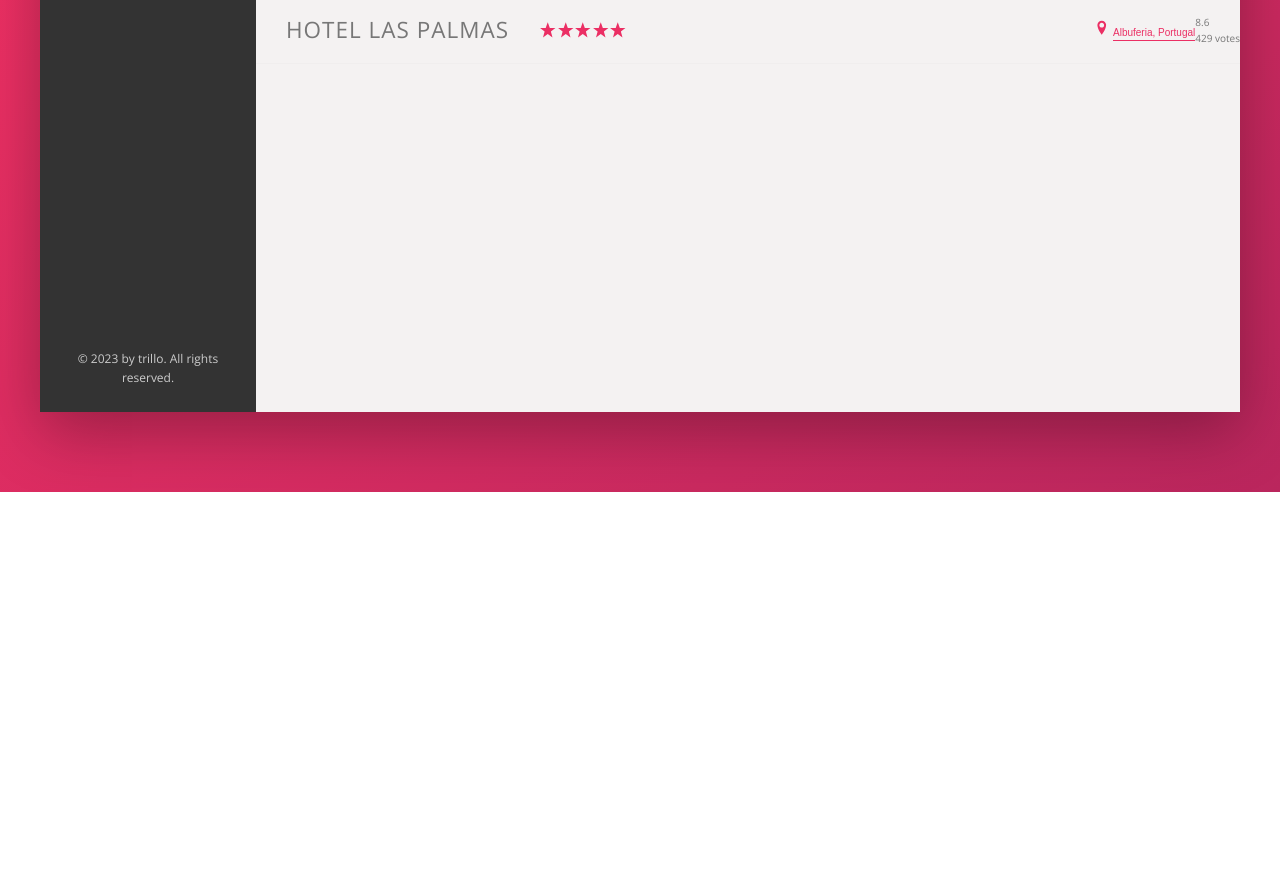
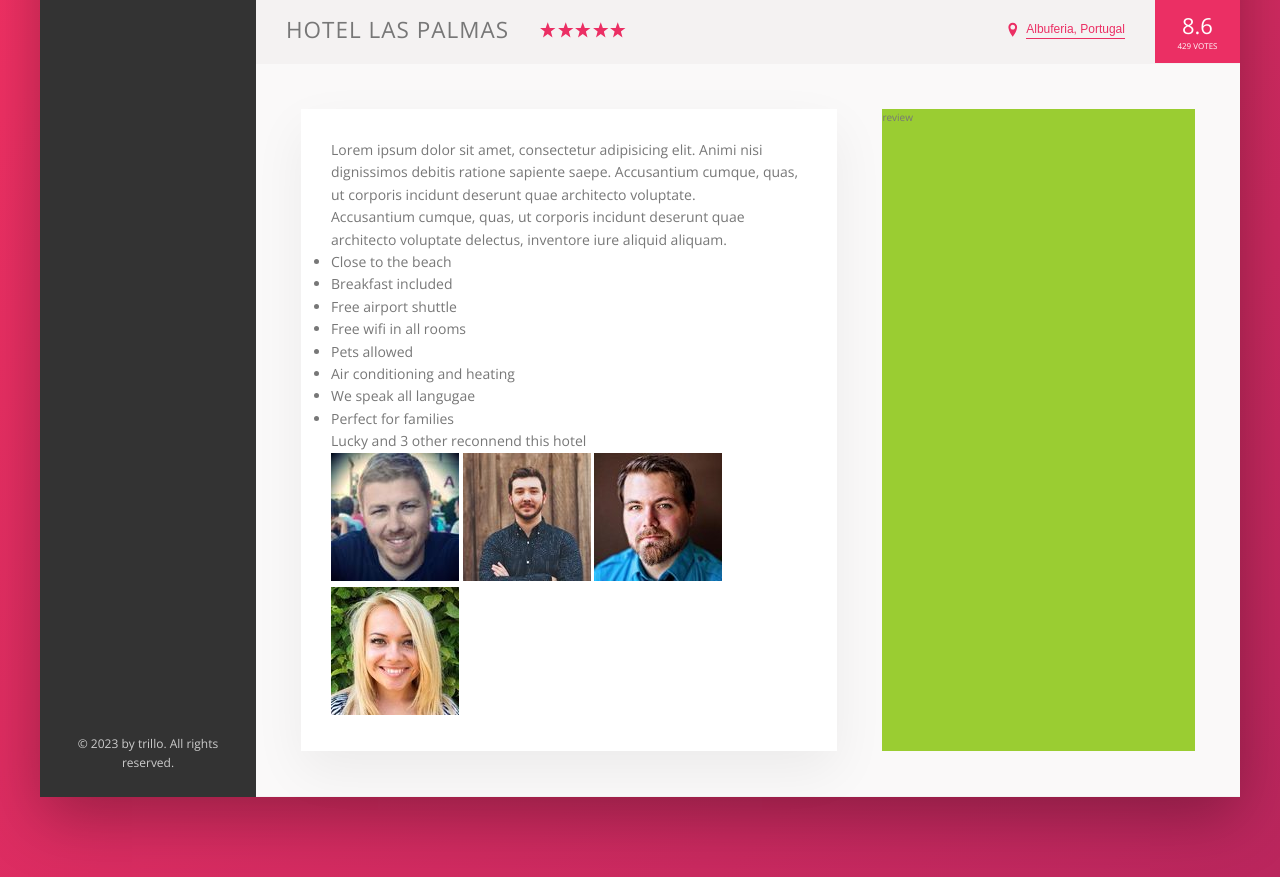
Before and after one commit to ZeeshanRevnix/trillo, a website: page index.html in a window 1280 px wide. Shown: the part 538-1415 px from the top of the page. Before the commit the page ends 1030 px from the top, so only its background shows below. Drawn offline with nearby package versions, Linux system fonts and the light colour scheme.

Commit message:
code push

```diff
--- a/index.html
+++ b/index.html
@@ -1,27 +1,31 @@
 <!DOCTYPE html>
 <html lang="en">
+  <head>
+    <meta charset="UTF-8" />
+    <meta name="viewport" content="width=device-width, initial-scale=1.0" />
 
-<head>
-    <meta charset="UTF-8">
-    <meta name="viewport" content="width=device-width, initial-scale=1.0">
+    <link
+      href="https://fonts.googleapis.com/css?family=Open+Sans:300 400 600"
+      rel="stylesheet"
+    />
 
+    <link rel="stylesheet" href="css/style.css" />
 
-    <link href="https://fonts.googleapis.com/css?family=Open+Sans:300 400 600" rel="stylesheet">
+    <link rel="shortcut icon" href="img/favicon.png" type="image/png" />
 
-    <link rel="stylesheet" href="css/style.css">
-
-    <link rel="shortcut icon" href="img/favicon.png" type="image/png">
-
-    <title>trillo &mdash; Your all-in-one booking app </title>
+    <title>trillo &mdash; Your all-in-one booking app</title>
   </head>
 
   <body>
-
     <div class="container">
       <header class="header">
-            <img src="img/logo.png" alt="trillo logo" class="logo">
+        <img src="img/logo.png" alt="trillo logo" class="logo" />
         <from action="# " class="search">
-                <input type="text" class="search__input" placeholder="Search hotels">
+          <input
+            type="text"
+            class="search__input"
+            placeholder="Search hotels"
+          />
           <button class="search__button">
             <svg class="search__icon">
               <use xlink:href="img/sprite.svg#icon-magnifying-glass"></use>
@@ -41,13 +45,15 @@
               <use xlink:href="img/sprite.svg#icon-chat"></use>
             </svg>
             <span class="user-nav__notification">13</span>
-
           </div>
           <div class="user-nav__user">
-                    <img src="img/user.jpg" alt="user photo" class="user-nav__user-photo">
+            <img
+              src="img/user.jpg"
+              alt="user photo"
+              class="user-nav__user-photo"
+            />
             <span class="user-nav__user-name">Zeeshan</span>
           </div>
-
         </nav>
       </header>
       <div class="content">
@@ -91,28 +97,35 @@
             </li>
           </ul>
 
-                <div class="legal">
-                    &copy; 2023 by trillo. All rights reserved.
-                </div>
+          <div class="legal">&copy; 2023 by trillo. All rights reserved.</div>
         </nav>
 
         <main class="hotel-view">
           <div class="gallery">
-
             <figure class="gallery__item">
-                        <img src="img/hotel-1.jpg" alt="photo of hotel 1" class="gallery__photo">
+              <img
+                src="img/hotel-1.jpg"
+                alt="photo of hotel 1"
+                class="gallery__photo"
+              />
             </figure>
             <figure class="gallery__item">
-                        <img src="img/hotel-2.jpg" alt="photo of hotel 2" class="gallery__photo">
+              <img
+                src="img/hotel-2.jpg"
+                alt="photo of hotel 2"
+                class="gallery__photo"
+              />
             </figure>
             <figure class="gallery__item">
-                        <img src="img/hotel-3.jpg" alt="photo of hotel 3" class="gallery__photo">
+              <img
+                src="img/hotel-3.jpg"
+                alt="photo of hotel 3"
+                class="gallery__photo"
+              />
             </figure>
           </div>
           <div class="overview">
-                    <h1 class="overview__heading">
-                        Hotel Las Palmas
-                    </h1>
+            <h1 class="overview__heading">Hotel Las Palmas</h1>
             <!-- stars -->
             <div class="overview__stars">
               <svg class="overview__icon-star">
@@ -139,19 +152,68 @@
               <svg class="overview__icon-location">
                 <use xlink:href="img/sprite.svg#icon-location-pin"></use>
               </svg>
-                        <button class="btn-inline">
-                            Albuferia, Portugal
-                        </button>
+              <button class="btn-inline">Albuferia, Portugal</button>
             </div>
             <div class="overview__rating">
               <div class="overview__rating-average">8.6</div>
               <div class="overview__rating-count">429 votes</div>
             </div>
           </div>
+          <!-- DETAILS -->
+          <div class="detail">
+            <div class="description">
+              <p class="paragraph">
+                Lorem ipsum dolor sit amet, consectetur adipisicing elit. Animi
+                nisi dignissimos debitis ratione sapiente saepe. Accusantium
+                cumque, quas, ut corporis incidunt deserunt quae architecto
+                voluptate.
+              </p>
+              <p class="paragraph">
+                Accusantium cumque, quas, ut corporis incidunt deserunt quae
+                architecto voluptate delectus, inventore iure aliquid aliquam.
+              </p>
+              <ul class="list">
+                <li class="list__item">Close to the beach</li>
+                <li class="list__item">Breakfast included</li>
+                <li class="list__item">Free airport shuttle</li>
+                <li class="list__item">Free wifi in all rooms</li>
+                <li class="list__item">Pets allowed</li>
+                <li class="list__item">Air conditioning and heating</li>
+                <li class="list__item">We speak all langugae</li>
+                <li class="list__item">Perfect for families</li>
+              </ul>
+              <div class="recommend">
+                <div class="recommend__count">
+                  Lucky and 3 other reconnend this hotel
+                </div>
+              </div>
+              <div class="recommend__firends">
+                <img
+                  src="img/user-3.jpg"
+                  alt="Friend 1"
+                  class="recommend__photo"
+                />
+                <img
+                  src="img/user-4.jpg"
+                  alt="Friend 2"
+                  class="recommend__photo"
+                />
+                <img
+                  src="img/user-5.jpg"
+                  alt="Friend 3"
+                  class="recommend__photo"
+                />
+                <img
+                  src="img/user-6.jpg"
+                  alt="Friend 4"
+                  class="recommend__photo"
+                />
+              </div>
+            </div>
+            <div class="user-reviews">review</div>
+          </div>
         </main>
       </div>
-
     </div>
   </body>
-
 </html>
--- a/package.json
+++ b/package.json
@@ -7,7 +7,6 @@
     "watch:sass": "node-sass sass/main.scss css/style.css -w",
     "devserver": "live-server",
     "start": "npm-run-all --parallel devserver watch:sass",
-
     "compile:sass": "node-sass sass/main.scss css/style.comp.css",
     "prefix:css": "postcss --use autoprefixer -b 'last 10 versions' css/style.comp.css -o css/style.prefix.css",
     "compress:css": "node-sass css/style.prefix.css css/style.css --output-style compressed",
@@ -17,6 +16,7 @@
   "license": "ISC",
   "dependencies": {
     "autoprefixer": "^10.4.16",
+    "live-server": "^1.2.2",
     "node-sass": "^9.0.0",
     "npm-run-all": "^4.1.5",
     "postcss-cli": "^10.1.0"
--- a/sass/_base.scss
+++ b/sass/_base.scss
@@ -1,8 +1,7 @@
-
 :root {
   --color-primary: #eb2f64;
-    --color-primary-light: #FF3366;
-    --color-primary-dark: #BA265D;
+  --color-primary-light: #ff3366;
+  --color-primary-dark: #ba265d;
 
   --color-Grey-light-1: #faf9f9;
   --color-Grey-light-2: #f4f2f2;
@@ -12,7 +11,11 @@
   --color-Grey-dark-1: #333;
   --color-Grey-dark-2: #777;
   --color-Grey-dark-3: #999;
-    --shadow-dark:0 2rem 6rem rgba(0, 0, 0, .3)
+
+  --shadow-dark: 0 2rem 6rem rgba(0, 0, 0, 0.3);
+  --shadow-light: 0 2rem 5rem rgba(0, 0, 0, 0.06);
+
+  --line: 1px solid var(--color-Grey-light-2);
 }
 
 * {
@@ -26,7 +29,6 @@
   box-sizing: inherit;
 }
 
-
 html {
   box-sizing: border-box;
   font-size: 62.5%; //1rem =10px 10px/16px =62.5%
@@ -37,7 +39,11 @@
   font-weight: 400;
   line-height: 1.6;
   color: var(--color-Grey-dark-2);
-    background-image: linear-gradient(to right bottom, var(--color-primary-light), var(--color-primary-dark));
+  background-image: linear-gradient(
+    to right bottom,
+    var(--color-primary-light),
+    var(--color-primary-dark)
+  );
   background-size: cover;
   background-repeat: no-repeat;
 
--- a/sass/_components.scss
+++ b/sass/_components.scss
@@ -1,6 +1,5 @@
 ///////////////////////////////////////////////////////////
 /// LOGO
-
 
 .logo {
   height: 3.25rem;
@@ -15,17 +14,16 @@
   align-items: center;
   justify-content: center;
 
-
   &__input {
     font-family: inherit;
     font-size: inherit;
     background-color: var(--color-Grey-light-2);
     border: none;
     color: inherit;
-        padding: .7rem 2rem;
+    padding: 0.7rem 2rem;
     border-radius: 100px;
     width: 90%;
-        transition: all .2s;
+    transition: all 0.2s;
     margin-right: -3.25rem;
 
     &:focus {
@@ -38,12 +36,10 @@
       font-weight: 100;
       color: var(--color-Grey-light-4);
     }
-
   }
 
-    &__input:focus+&__button {
+  &__input:focus + &__button {
     background-color: var(--color-Grey-light-3);
-
   }
 
   &__button {
@@ -57,7 +53,6 @@
     &:active {
       transform: translateY(2px);
     }
-
   }
 
   &__icon {
@@ -66,7 +61,6 @@
     fill: var(--color-Grey-dark-3);
   }
 }
-
 
 ///////////////////////////////////////////////////////////
 /// User navigation
@@ -77,7 +71,7 @@
   display: flex;
   align-items: center;
 
-    &>* {
+  & > * {
     padding: 0 2rem;
     cursor: pointer;
     height: 100%;
@@ -85,11 +79,9 @@
     align-items: center;
   }
 
-    &>*:hover {
+  & > *:hover {
     background-color: var(--color-Grey-light-2);
   }
-
-
 
   &__icon-box {
     position: relative;
@@ -102,7 +94,7 @@
   }
 
   &__notification {
-        font-size: .8rem;
+    font-size: 0.8rem;
     height: 1.75rem;
     width: 1.75rem;
     border-radius: 50%;
@@ -114,7 +106,6 @@
     display: flex;
     justify-content: center;
     align-items: center;
-
   }
 
   &__user-photo {
@@ -124,10 +115,8 @@
   }
 }
 
-
 ///////////////////////////////////////////////////////////
 /// side NAVIGATION
-
 
 .side-nav {
   font-size: 1.4rem;
@@ -138,7 +127,7 @@
     position: relative;
 
     &:not(:last-child) {
-            margin-bottom: .5rem;
+      margin-bottom: 0.5rem;
     }
   }
 
@@ -151,9 +140,8 @@
     width: 3px;
     background-color: var(--color-primary);
     transform: scaleY(0);
-        transition: transform .2s,
-            width .4s cubic-bezier(1, 0, 0, 1) .2s,
-            background-color .1s;
+    transition: transform 0.2s, width 0.4s cubic-bezier(1, 0, 0, 1) 0.2s,
+      background-color 0.1s;
   }
 
   &__item:hover::before,
@@ -165,7 +153,6 @@
   &__item:active::before {
     background-color: var(--color-primary-light);
   }
-
 
   &__link:link,
   &__link:visited {
@@ -212,7 +199,7 @@
 
 .overview {
   display: flex;
-    border-bottom: 1px solid var(--color-Grey-light-3);
+  border-bottom: var(--line);
   align-items: center;
 
   &__heading {
@@ -235,18 +222,41 @@
     fill: var(--color-primary);
   }
 
-    &__location {}
+  &__location {
+    font-size: 1.2rem;
+    display: flex;
+    vertical-align: center;
+  }
+  &__icon-location {
+    margin-right: 0.5rem;
+  }
+  &__rating {
+    background-color: var(--color-primary);
+    color: #fff;
+    margin-left: 3rem;
+    padding: 0 2.25rem;
+    align-self: stretch;
 
-    &__rating {}
+    display: flex;
+    flex-direction: column;
+    align-items: center;
+    justify-content: center;
+  }
 
-    &__rating-count {}
+  &__rating-average {
+    font-size: 2.2rem;
+    font-weight: 300;
+    margin-bottom: -3px;
+  }
 
-    &__rating-average {}
+  &__rating-count {
+    font-size: 0.8rem;
+    text-transform: uppercase;
+  }
 }
 
 ///////////////////////////////////////////////////////////
 /// overview
-
 
 .btn-inline {
   border: none;
@@ -257,7 +267,7 @@
   display: inline-block;
   background-color: transparent;
   cursor: pointer;
-    transition: all .2s;
+  transition: all 0.2s;
 
   &:hover {
     color: var(--color-Grey-dark-1);
@@ -266,7 +276,6 @@
   &:focus {
     outline: none;
     animation: pulsate 1s infinite;
-
   }
 }
 
@@ -278,8 +287,7 @@
 
   50% {
     transform: scale(1.05);
-        box-shadow: 0 1rem 4rem rgba(0, 0, 0, .25);
-
+    box-shadow: 0 1rem 4rem rgba(0, 0, 0, 0.25);
   }
 
   100% {
--- a/sass/_layout.scss
+++ b/sass/_layout.scss
@@ -5,23 +5,20 @@
   box-shadow: var(--shadow-dark);
 
   min-height: 50rem;
-
 }
 
 .header {
   font-size: 1.4rem;
   height: 7rem;
   background-color: #fff;
-    border-bottom: 1px solid var(--color-Grey-light-2);
+  border-bottom: var(--line);
   display: flex;
   justify-content: space-between;
   align-items: center;
-
 }
 
 .content {
   display: flex;
-
 }
 
 .sidebar {
@@ -35,6 +32,22 @@
 .hotel-view {
   background-color: var(--color-Grey-light-2);
   flex: 1;
-    // test
-    height: 80rem;
 }
+.detail {
+  display: flex;
+  padding: 4.5rem;
+  background-color: var(--color-Grey-light-1);
+  border-bottom: var(--line);
+}
+.description {
+  font-size: 1.4rem;
+  background-color: #fff;
+  box-shadow: var(--shadow-light);
+  padding: 3rem;
+  flex: 0 0 60%;
+  margin-right: 4.5rem;
+}
+.user-reviews {
+  background-color: yellowgreen;
+  flex: 1;
+}
```
Also changed, not shown: css/style.css, sass/main.scss (line endings or trailing spaces), 1 other file. Lines whose indentation alone changed are shown as unchanged.
